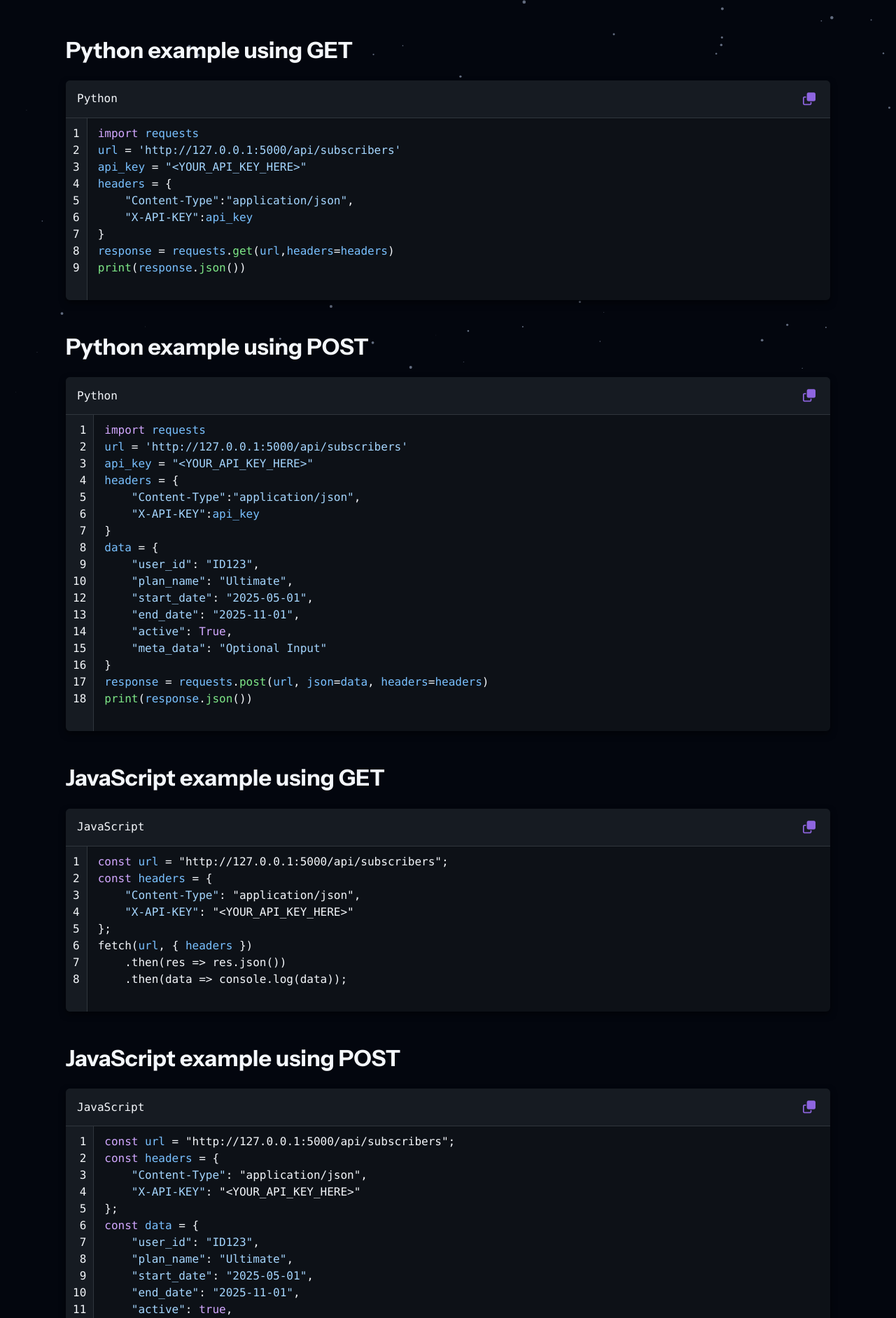
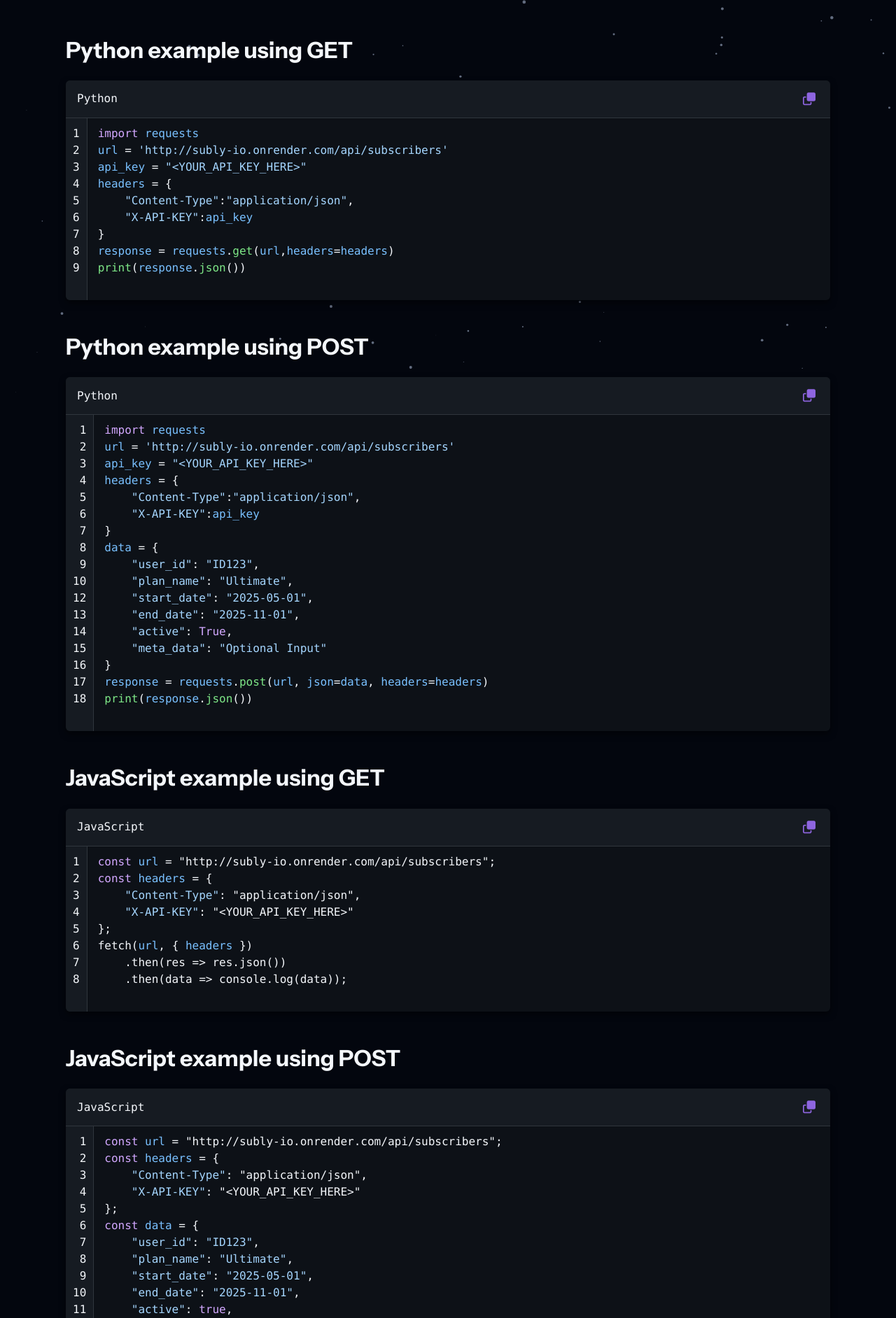
Before and after one commit to subly-io/SublyIo, a Flask app: page /developer/code-examples in a window 1280 px wide. Shown: the part 69-1953 px from the top of the page at 70% size. Run offline with Flask 3, Linux system fonts and the light colour scheme; the visitor is signed in with stand-in values (Sample User, id 1); parts of the project's set-up code (start-up, migrations or seed data) failed here and were passed over.

Commit message:
Update code_examples.html

```diff
--- a/ManageSubscriptions/templates/code_examples.html
+++ b/ManageSubscriptions/templates/code_examples.html
@@ -24,7 +24,7 @@
                 <span>9</span>
             </div>
             <div class="code-content"><span class="token selector">import</span> <span class="token property">requests</span>
-<span class="token property">url</span> <span class="white">=</span> <span class="token attr-value">'http://127.0.0.1:5000/api/subscribers'</span>
+<span class="token property">url</span> <span class="white">=</span> <span class="token attr-value">'http://subly-io.onrender.com/api/subscribers'</span>
 <span class="token property">api_key</span> <span class="white">=</span> <span class="token attr-value">"&lt;YOUR_API_KEY_HERE&gt;"</span>
 <span class="token property">headers</span> <span class="white">=</span> <span class="white">{</span>
     <span class="token attr-value">"Content-Type"</span><span class="white">:</span><span class="token attr-value">"application/json"</span><span class="white">,</span>
@@ -65,7 +65,7 @@
                 <span>18</span>
             </div>
             <div class="code-content"><span class="token selector">import</span> <span class="token property">requests</span>
-<span class="token property">url</span> <span class="white">=</span> <span class="token attr-value">'http://127.0.0.1:5000/api/subscribers'</span>
+<span class="token property">url</span> <span class="white">=</span> <span class="token attr-value">'http://subly-io.onrender.com/api/subscribers'</span>
 <span class="token property">api_key</span> <span class="white">=</span> <span class="token attr-value">"&lt;YOUR_API_KEY_HERE&gt;"</span>
 <span class="token property">headers</span> <span class="white">=</span> <span class="white">{</span>
     <span class="token attr-value">"Content-Type"</span><span class="white">:</span><span class="token attr-value">"application/json"</span><span class="white">,</span>
@@ -104,7 +104,7 @@
                 <span>7</span>
                 <span>8</span>
             </div>
-            <div class="code-content"><span class="token selector">const</span> <span class="token property">url</span> = <span class="token string">"http://127.0.0.1:5000/api/subscribers"</span>;
+            <div class="code-content"><span class="token selector">const</span> <span class="token property">url</span> = <span class="token string">"http://subly-io.onrender.com/api/subscribers"</span>;
 <span class="token selector">const</span> <span class="token property">headers</span> = {
     <span class="token attr-value">"Content-Type"</span>: <span class="token string">"application/json"</span>,
     <span class="token attr-value">"X-API-KEY"</span>: <span class="token string">"&lt;YOUR_API_KEY_HERE&gt;"</span>
@@ -148,7 +148,7 @@
                 <span>20</span>
 
             </div>
-            <div class="code-content"><span class="token selector">const</span> <span class="token property">url</span> = <span class="token string">"http://127.0.0.1:5000/api/subscribers"</span>;
+            <div class="code-content"><span class="token selector">const</span> <span class="token property">url</span> = <span class="token string">"http://subly-io.onrender.com/api/subscribers"</span>;
 <span class="token selector">const</span> <span class="token property">headers</span> = {
     <span class="token attr-value">"Content-Type"</span>: <span class="token string">"application/json"</span>,
     <span class="token attr-value">"X-API-KEY"</span>: <span class="token string">"&lt;YOUR_API_KEY_HERE&gt;"</span>
```
